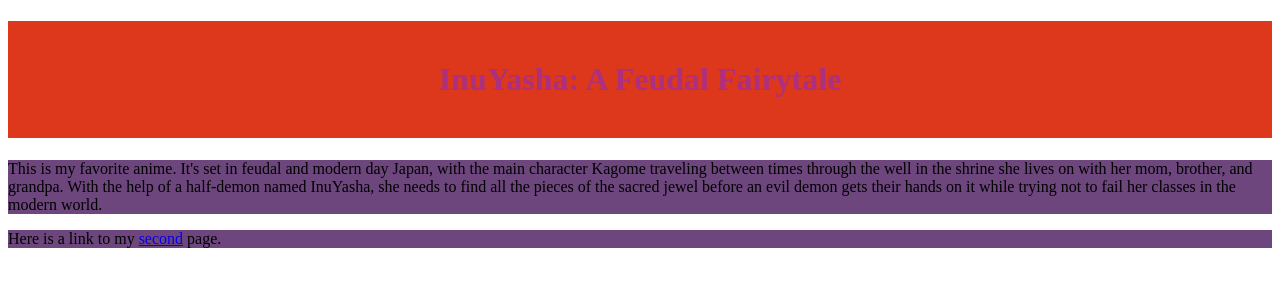
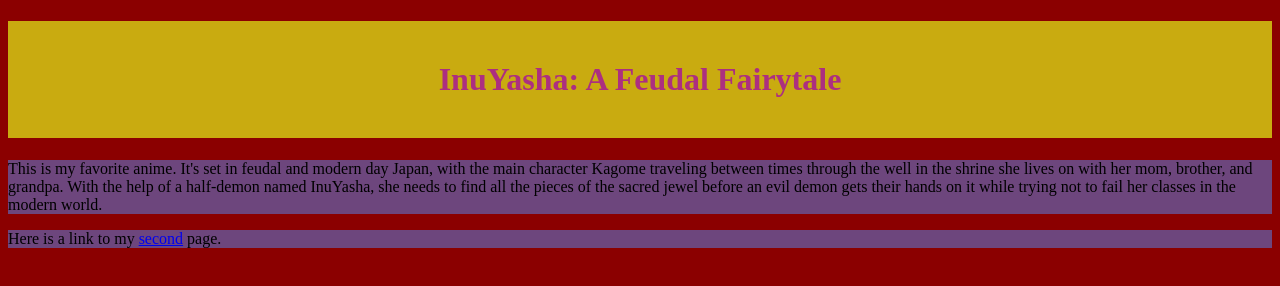
Before and after one commit to KestrelBryce/The_Functional_Unit1-04-HTML-CSS-1, a plain HTML site: page index.html in a window 1280 px wide. Drawn offline with Linux system fonts and the light colour scheme.

Commit message:
Changed colours on the site

```diff
--- a/css/style.css
+++ b/css/style.css
@@ -1,9 +1,9 @@
 body {
- background-color: vermillion;
+ background-color: darkred;
 }
 
 h1 {
-  background-color: rgb(221,55,28);
+  background-color: rgb(201, 171, 16);
   color: hsl(321,57%,43%);
   padding: 40px;
   text-align: center;
--- a/css/style2.css
+++ b/css/style2.css
@@ -1,9 +1,9 @@
 body {
-  background-color: vermillion;
+  background-color: darkred;
 }
 
 h1 {
-  background-color: rgb(221,55,28);
+  background-color: rgb(201, 171, 16);
   color: hsl(321,57%,43%);
   padding: 40px;
   text-align: center;
```
